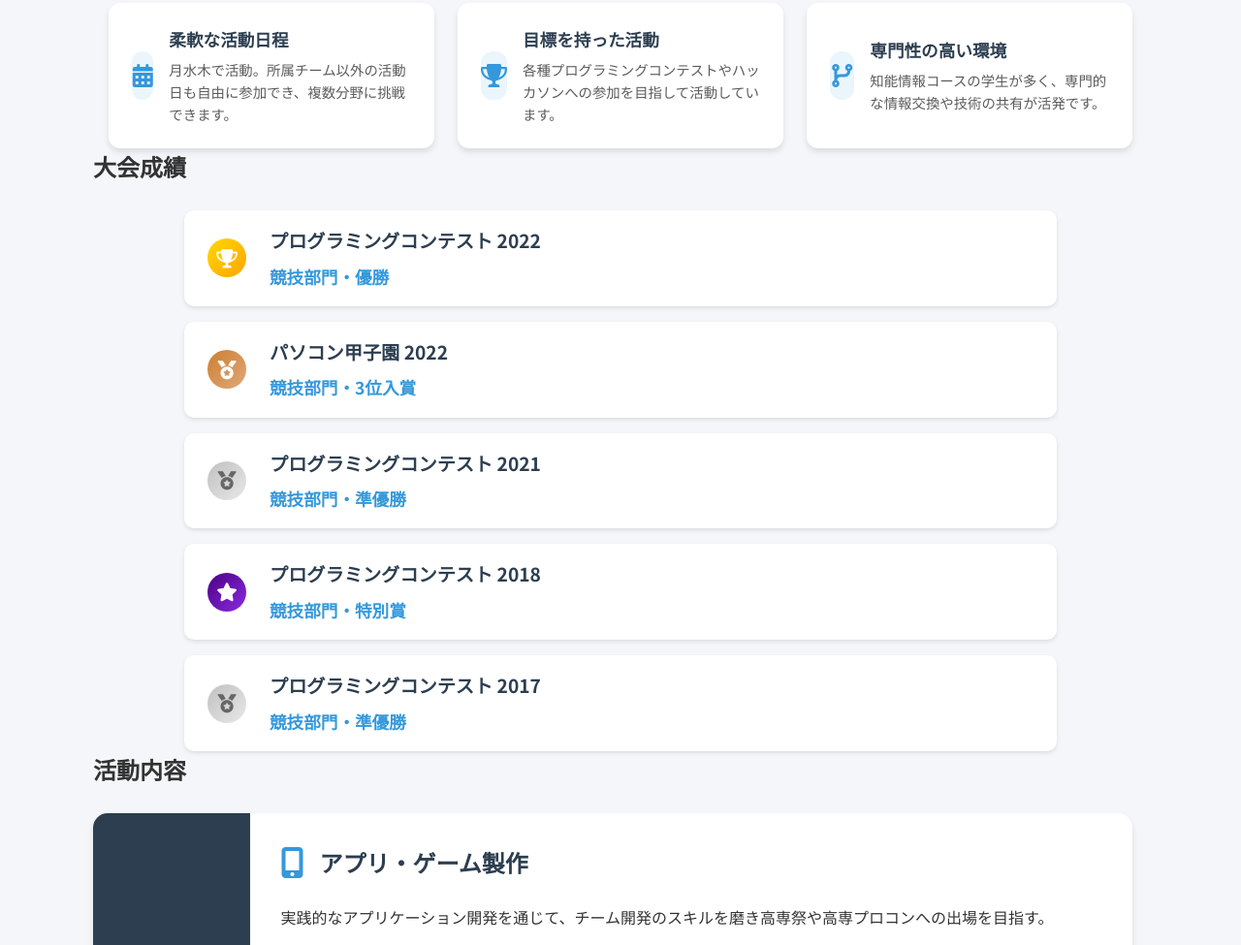
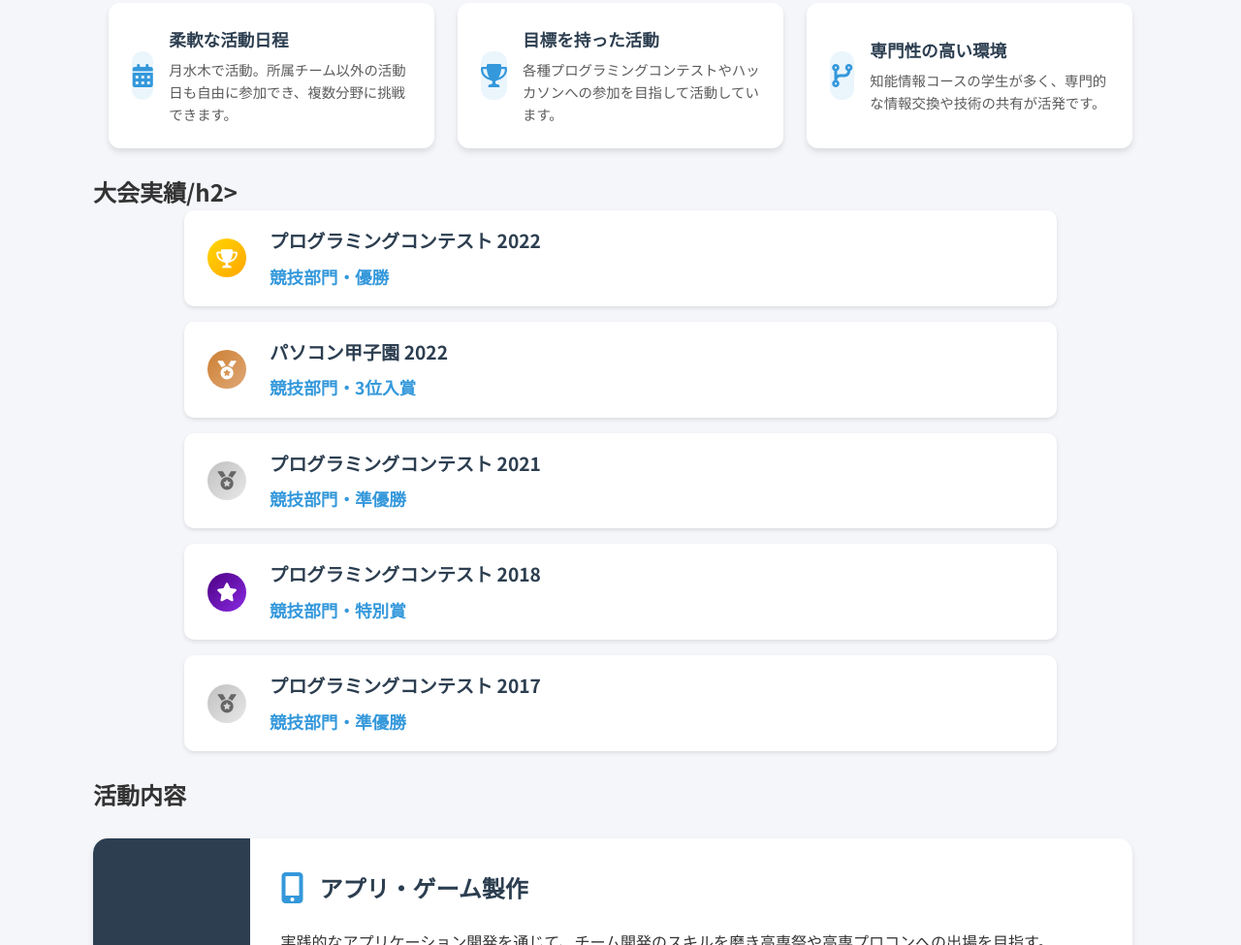
Before and after one commit to omuct-proken/proken, a plain HTML site: page index.html in a window 1280 px wide. Shown: the part 1415-2390 px from the top of the page at 97% size. Drawn offline with Linux system fonts and the light colour scheme.

Commit message:
update index.html

```diff
--- a/index.html
+++ b/index.html
@@ -149,7 +149,8 @@
             </section>
 
             <section id="results" class="results">
-                <h2 class="section-title">大会成績</h2>
+                <br>
+                <h2 class="section-title">大会実績/h2>
                 <br>
                 <div class="results-container">
                     <div class="result-card">
@@ -215,6 +216,7 @@
             </section>
 
             <section id="activities" class="activities">
+                <br>
                 <h2 class="section-title">活動内容</h2>
                 <br>
                 <div class="activities-container">
```
